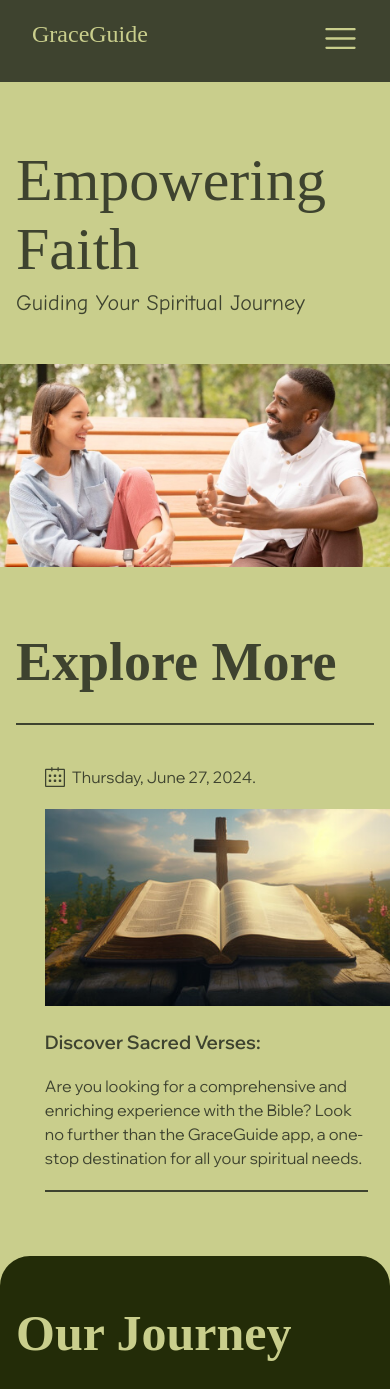
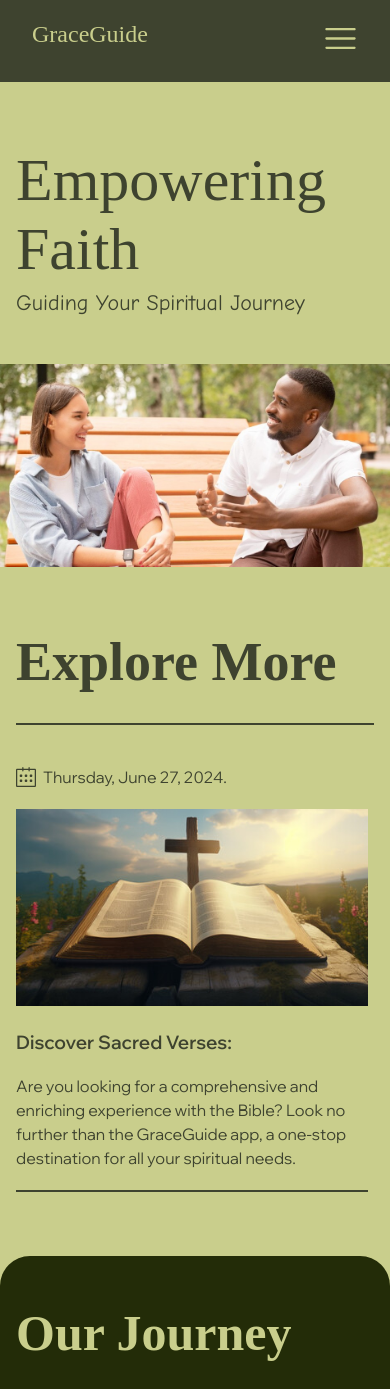
Before and after one commit to earlmorningstar/graceguide, a React (Create React App) app: page / in a window 390 px wide. Shown: the top 1389 px of the page. Built offline with nearby package versions, Linux system fonts and the light colour scheme; a web font is replaced by a local one.

Commit message:
Update AllStyles.css

```diff
--- a/src/pages/AllStyles.css
+++ b/src/pages/AllStyles.css
@@ -816,8 +816,4 @@
   .explorePage-parent {
     padding: 4rem 1rem;
   }
-
-  .explore-info-holder {
-    padding-left: 1.8rem;
-  }
 }
```
